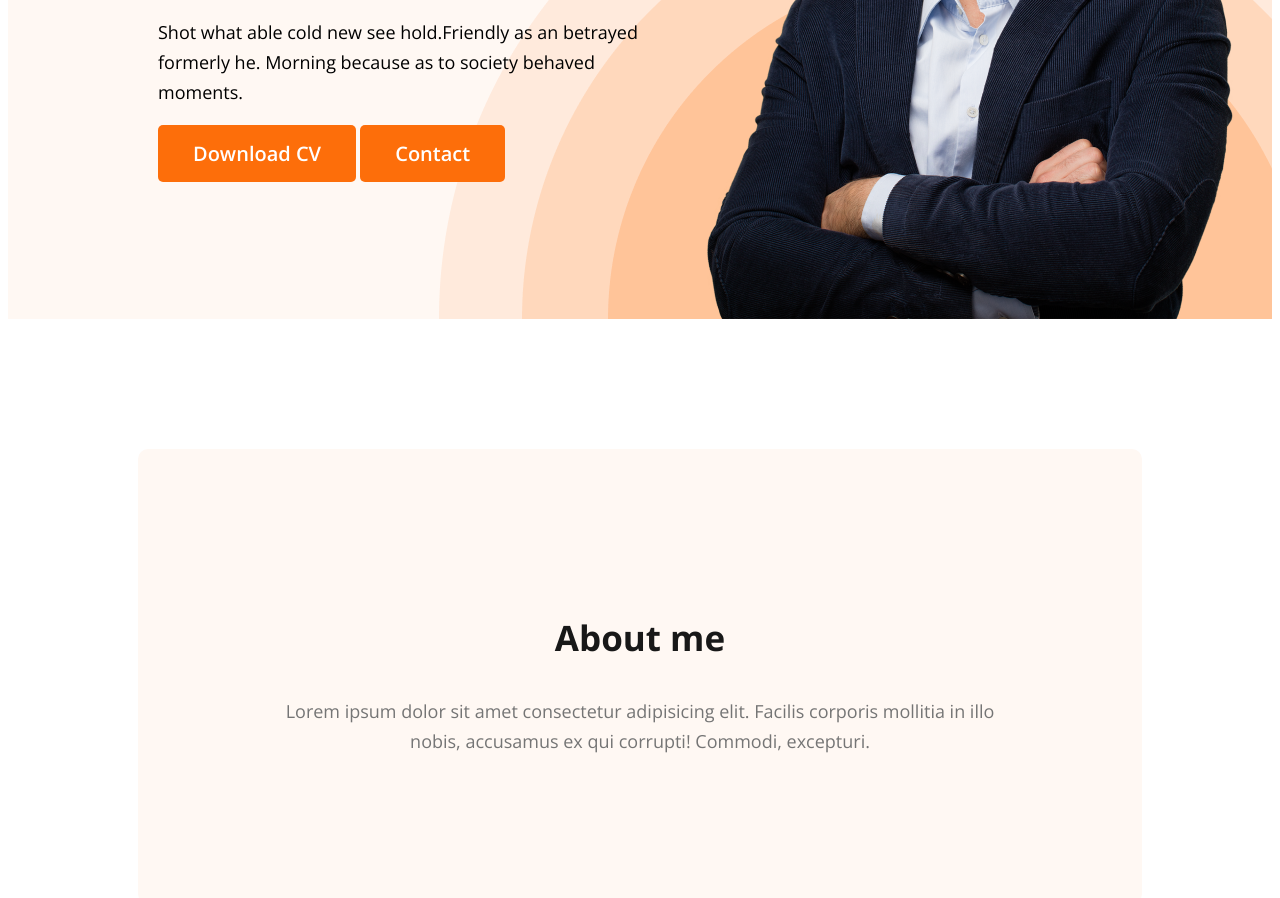
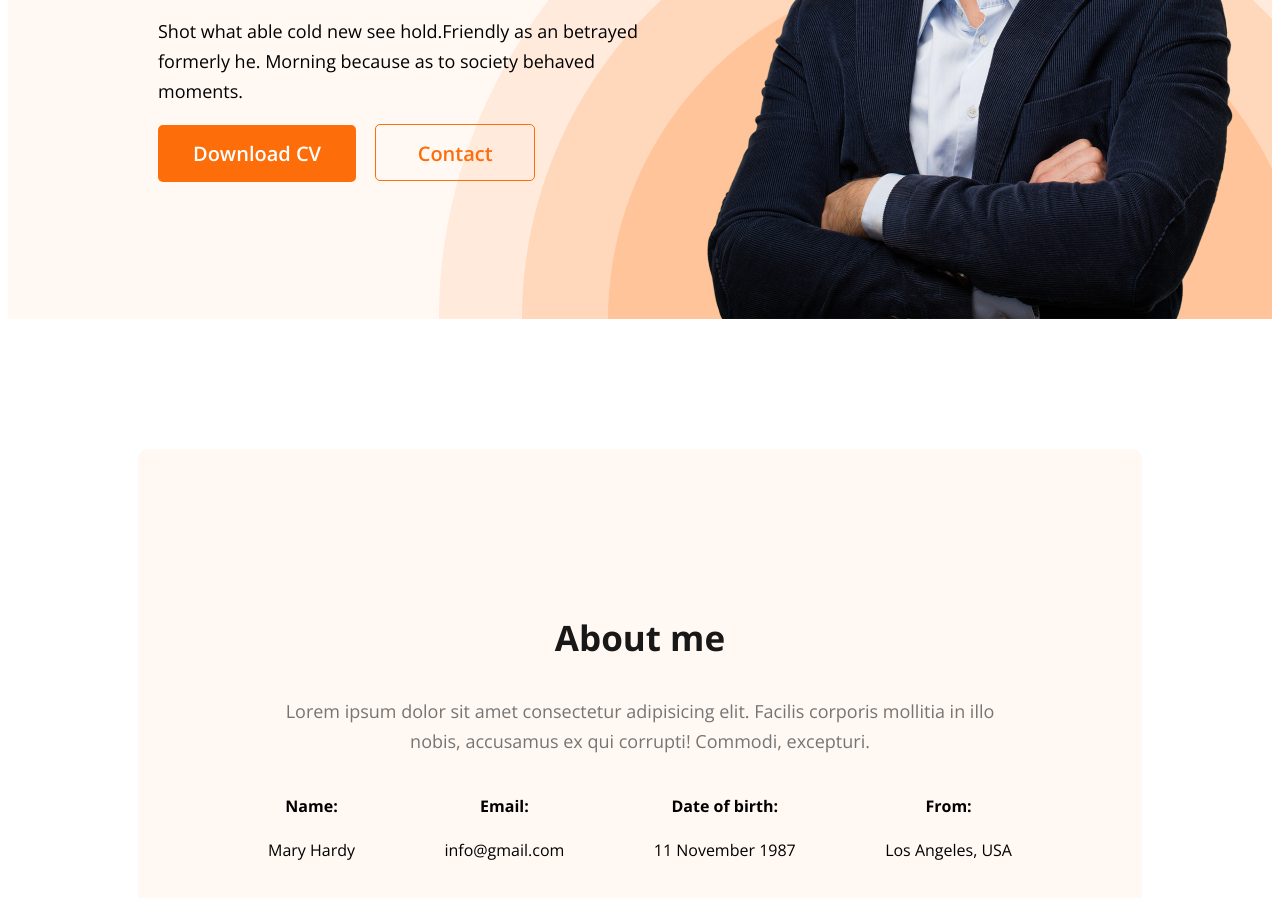
Before and after one commit to mdtanvirahmedrume/p-portfolio, a plain HTML site: page index.html in a window 1280 px wide. Shown: the part 546-1444 px from the top of the page. Drawn offline with nearby package versions, Linux system fonts and the light colour scheme.

Commit message:
New code added

```diff
--- a/index.html
+++ b/index.html
@@ -23,7 +23,7 @@
                 <h1 class="banner-title">Mary hardy</h1>
                 <p class="banner-discription">Shot what able cold new see hold.Friendly as an betrayed formerly he. Morning because as to society behaved moments.</p>
                 <button class="btn-primary">Download CV</button>
-                <button class="btn-primary">Contact</button>
+                <button class="btn-primary" id="contactBTN">Contact</button>
             </div>
             <img src="images/hardy.png" alt="" class="pro-pic">
 
@@ -35,6 +35,26 @@
         <section class="about">
             <h3 class="section-title">About me</h3>
             <p class="section-description">Lorem ipsum dolor sit amet consectetur adipisicing elit. Facilis corporis mollitia in illo nobis, accusamus ex qui corrupti! Commodi, excepturi.</p>
+
+            <div class="aboutInfoContainer">
+                <div class="aboutInfo">
+                    <h4 class="info_title">Name:</h4>
+                    <p class="info_description">Mary Hardy</p>
+                </div>
+                <div class="aboutInfo">
+                    <h4 class="info_title">Email:</h4>
+                    <p class="info_description">info@gmail.com</p>
+                </div>
+                <div class="aboutInfo">
+                    <h4 class="info_title">Date of birth:</h4>
+                    <p class="info_description">11 November 1987</p>
+                </div>
+                <div class="aboutInfo">
+                    <h4 class="info_title">From:</h4>
+                    <p class="info_description">Los Angeles, USA</p>
+                </div>
+            </div>
+
         </section>
     </main>
     <!-- Main Section is end here -->
--- a/style.css
+++ b/style.css
@@ -70,6 +70,18 @@ nav a {
   background-repeat: no-repeat;
   background-position: bottom right;
 }
+#contactBTN{
+  background-color: transparent;
+  color: #fd6e0a;
+  width: 160px;
+  height: 57px;
+  font-size: 20px;
+  font-weight: 600;
+  padding: 15px 35px;
+  margin-left: 15px;
+  border-radius: 5px;
+  border: 1px solid #FD6E0A;
+}
 .banner {
   padding: 30px 30px 0px 150px;
   display: flex;
@@ -109,3 +121,10 @@ nav a {
   border-radius: 10px;
   background: #fff8f3;
 }
+.aboutInfoContainer{
+  display: flex;
+  justify-content: space-between;
+}
+.aboutInfo{
+  text-align: center;
+}
```
